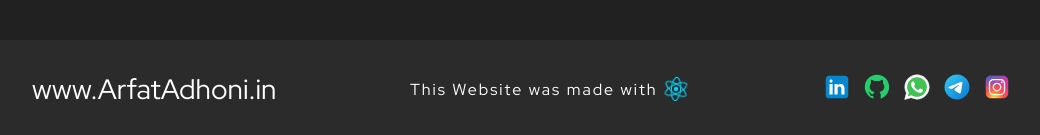
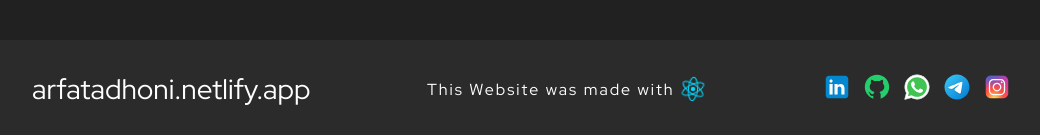
Before and after one commit to Arfat-Adhoni/Arfat_Adhoni_Portfolio, a React (Create React App) app: page / in a window 1280 px wide. Shown: the part 3798-3933 px from the top of the page, without its empty margins (118-1158 px from the left). Built offline with nearby package versions, Linux system fonts and the light colour scheme.

Commit message:
Update Footer.tsx

```diff
--- a/src/components/Footer/Footer.tsx
+++ b/src/components/Footer/Footer.tsx
@@ -11,8 +11,8 @@ import instagramIcon from '../../assets/instagram.svg'
 export function Footer() {
   return (
     <Container className="footer">
-      <a href="https://www.linkedin.com/in/mohammadarfat-adhoni-0b69921b8" className="logo">
-        <span>www.ArfatAdhoni.in</span>
+      <a href="https://arfatadhoni.netlify.app/" className="logo">
+        <span>arfatadhoni.netlify.app</span>
       </a>
       <div>
         <p>
```
